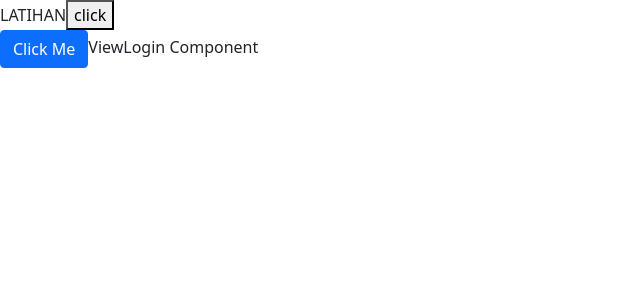
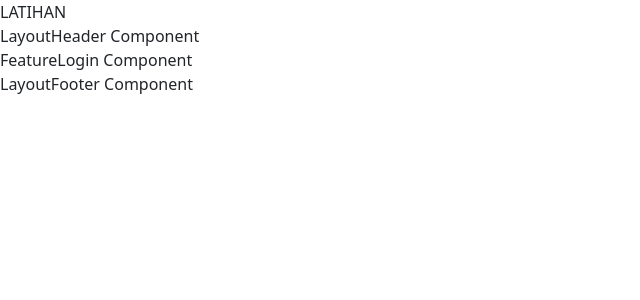
Before and after one commit to ffayel/2021_11_02_tjs_advanced, a React (Create React App) app in the folder latihan/: page / in a window 1280 px wide. Shown: the top 300 px of the page, without its empty margins (0-640 px from the left). Built offline with nearby package versions, Linux system fonts and the light colour scheme.

Commit message:
first usage a Layout via props

```diff
--- a/latihan/src/App.js
+++ b/latihan/src/App.js
@@ -12,12 +12,6 @@ function App() {
   return (
     <React.Fragment>
       LATIHAN
-      <button onClick={
-          () => store.dispatch(
-            {type:ActionTypes.USER_CONNECTION_REQUEST ,payload:null}
-            )}>
-              click
-            </button>
       <ViewLogin></ViewLogin>
     </React.Fragment>
   );
--- /dev/null
+++ b/latihan/src/components/feature/FeatureLogin/index.js
@@ -0,0 +1,3 @@
+import FeatureLogin from './FeatureLogin'
+
+export default FeatureLogin;
--- a/latihan/src/components/layout/LayoutContent/LayoutContent.js
+++ b/latihan/src/components/layout/LayoutContent/LayoutContent.js
@@ -2,9 +2,9 @@ import React from 'react';
 import PropTypes from 'prop-types';
 import './LayoutContent.css';
 
-const LayoutContent = () => (
+const LayoutContent = (props) => (
   <div className="LayoutContent">
-    LayoutContent Component
+    {props.children}
   </div>
 );
 
--- a/latihan/src/components/layout/LayoutDefault/LayoutDefault.js
+++ b/latihan/src/components/layout/LayoutDefault/LayoutDefault.js
@@ -1,10 +1,17 @@
 import React from 'react';
 import PropTypes from 'prop-types';
 import './LayoutDefault.css';
+import LayoutFooter from '../LayoutFooter/LayoutFooter'
+import LayoutHeader from '../LayoutHeader/LayoutHeader'
+import LayoutContent from '../LayoutContent/LayoutContent'
 
-const LayoutDefault = () => (
+const LayoutDefault = (props) => (
   <div className="LayoutDefault">
-    LayoutDefault Component
+    <LayoutHeader></LayoutHeader>
+    <LayoutContent>
+      {props.children}
+    </LayoutContent>
+    <LayoutFooter></LayoutFooter>
   </div>
 );
 
--- a/latihan/src/components/view/ViewLogin/ViewLogin.js
+++ b/latihan/src/components/view/ViewLogin/ViewLogin.js
@@ -2,17 +2,14 @@ import React from 'react';
 import PropTypes from 'prop-types';
 import Helmet from 'react-helmet';
 import {BaseButton} from '../../base'
+import {LayoutDefault} from '../../layout/'
+import FeatureLogin from '../../feature/FeatureLogin'
 
 
 const ViewLogin = () => (
-  <div>
-    {/* A déplacer */}
-    <Helmet>
-      <title>Login page</title>
-    </Helmet>
-    <BaseButton onClick={()=>alert(132)}>Click Me</BaseButton>
-    ViewLogin Component
-  </div>
+  <LayoutDefault>
+  <FeatureLogin></FeatureLogin>
+</LayoutDefault>
 );
 
 ViewLogin.propTypes = {};
```
